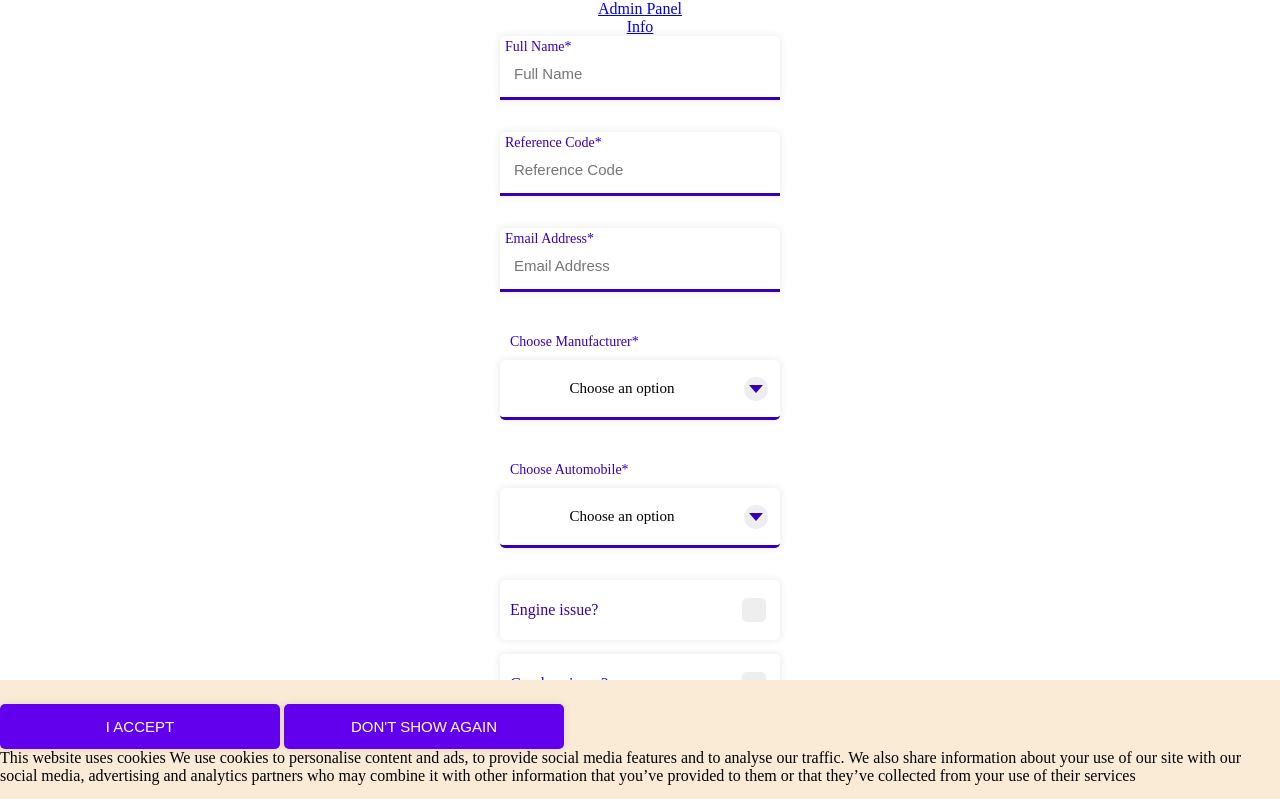
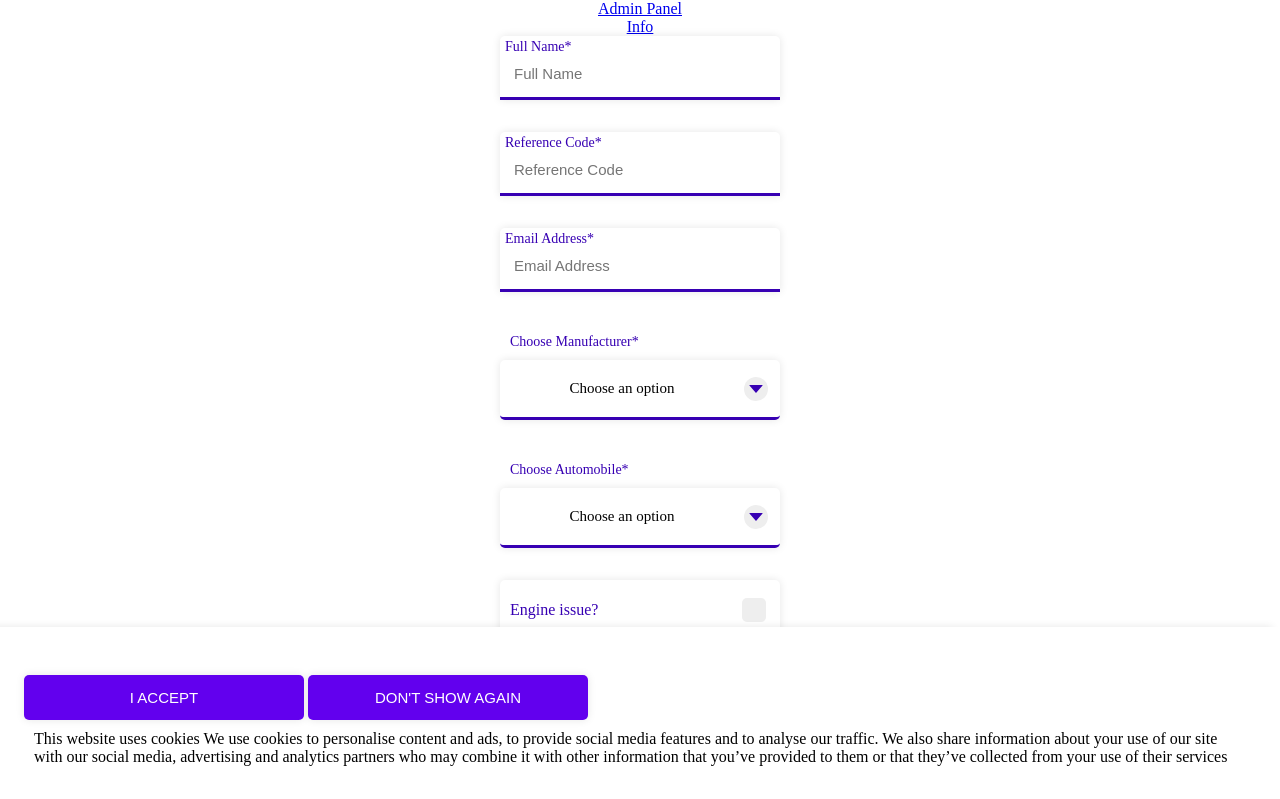
Before and after one commit to edwardgyampo/auditauto, a website: page www/index.html in a window 1280 px wide. Shown: the top 799 px of the page. Drawn offline with Linux system fonts and the light colour scheme; no server answers.

Commit message:
source updates +  wc-select update

```diff
--- a/www/index.html
+++ b/www/index.html
@@ -73,7 +73,7 @@
     <div class="hidden cookies-agreement">
         <wc-button class="button accept" label="I accept"></wc-button>
         <wc-button class="button deny" label="Don't show again"></wc-button>
-        <p>
+        <p class="text">
             This website uses cookies
             We use cookies to personalise content and ads, to provide social media features and to analyse our traffic.
             We also share information about your use of our site with our social media, advertising and analytics
--- a/www/style.css
+++ b/www/style.css
@@ -42,8 +42,13 @@ body {
     bottom: 0;
     left: 0;
     width: 100%;
-    height: 15%;
-    background-color: antiquewhite;
+    padding: 24px;
+    background-color: #fff;
+    box-shadow: -8px 0 8px rgba(0, 0, 0, .1);
+}
+
+.cookies-agreement .text {
+    padding: 10px;
 }
 
 wc-text-input, wc-select {
```
